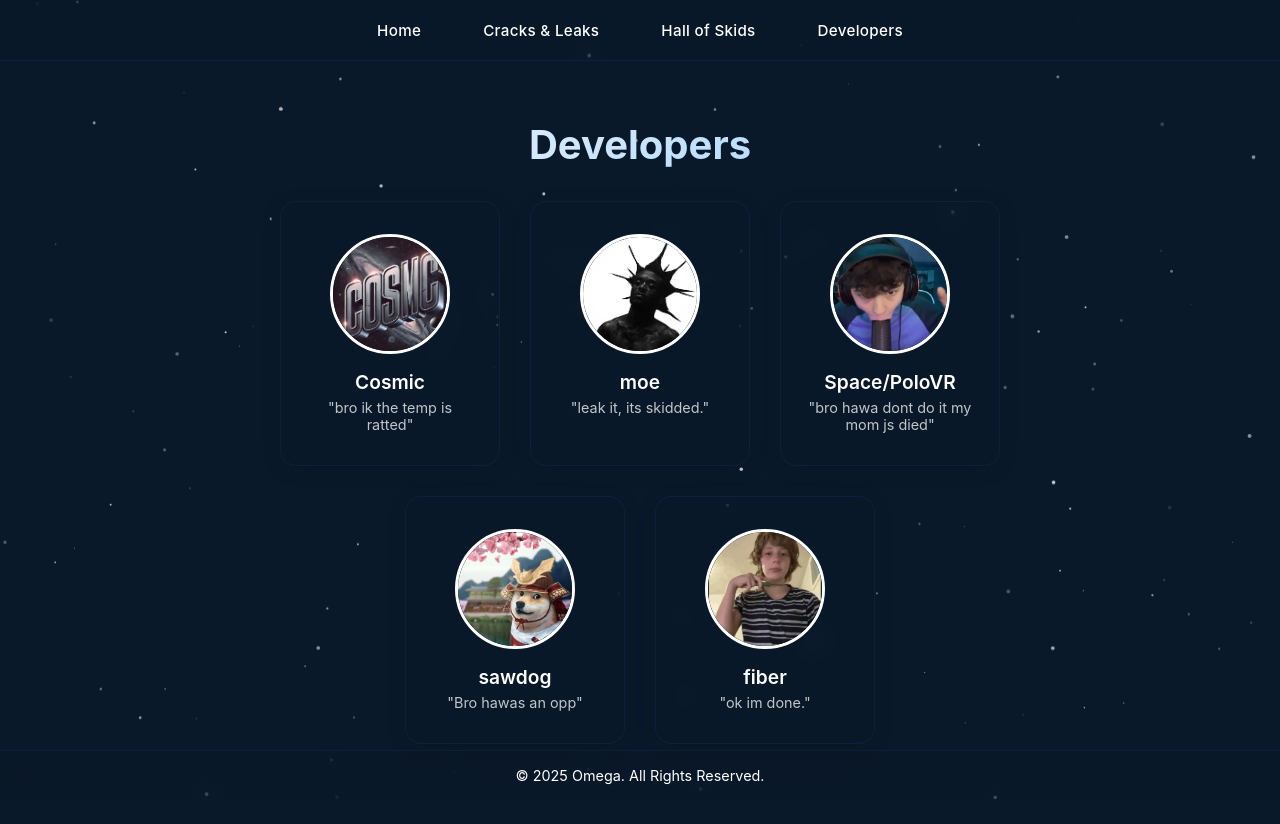
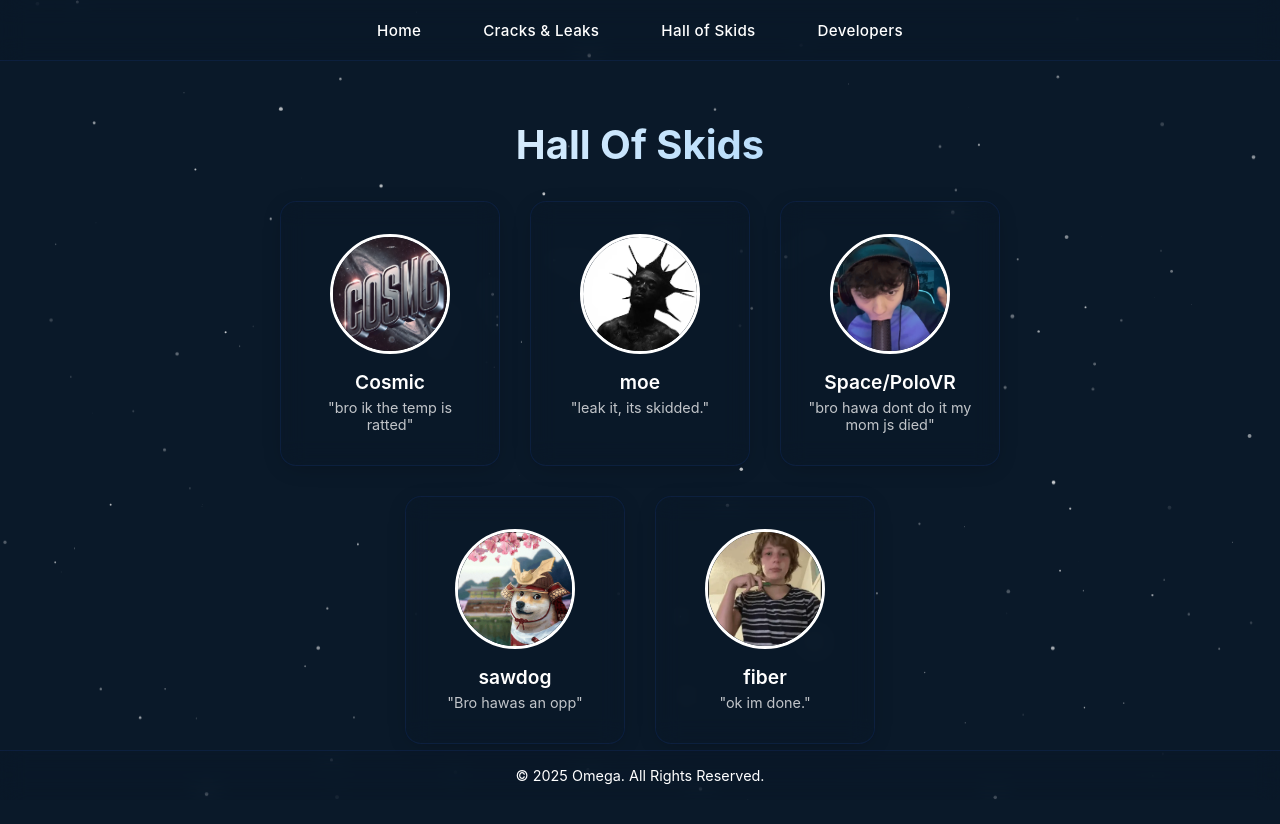
Before and after one commit to catlicky/omega-website, a plain HTML site: page sub/Hos.html in a window 1280 px wide. Drawn offline with nearby package versions, Linux system fonts and the light colour scheme.

Commit message:
Update Hos.html

```diff
--- a/sub/Hos.html
+++ b/sub/Hos.html
@@ -23,7 +23,7 @@
 
 
   <main class="content">
-  <h1>Developers</h1>
+  <h1>Hall Of Skids</h1>
 
   <div class="dev-grid">
 
```
